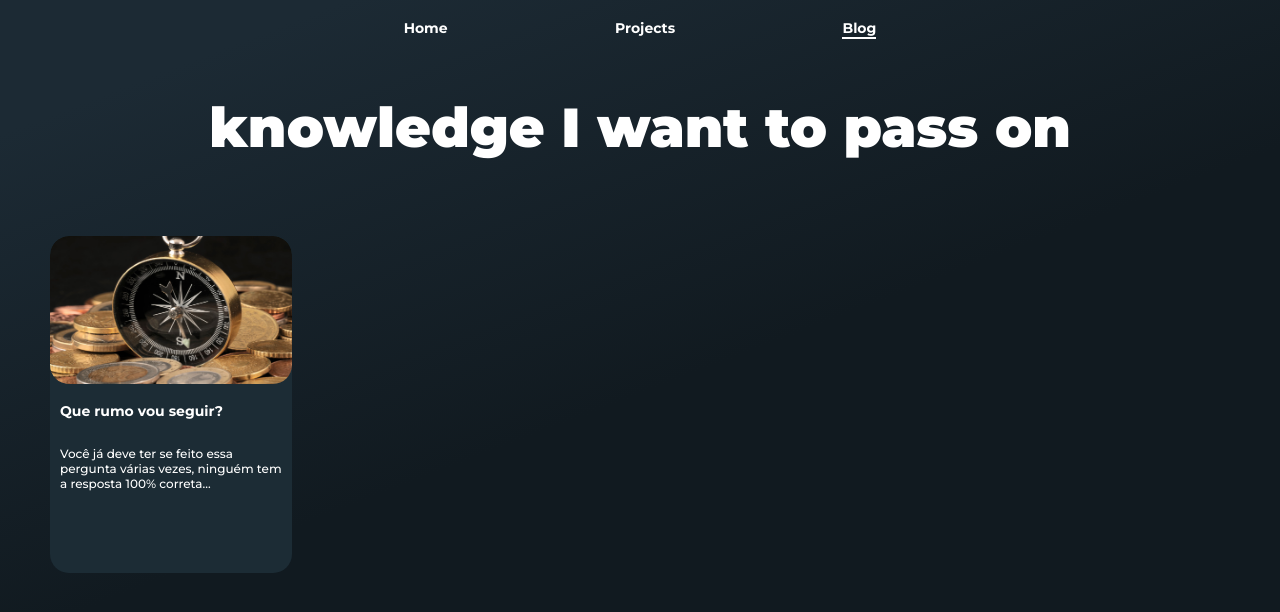
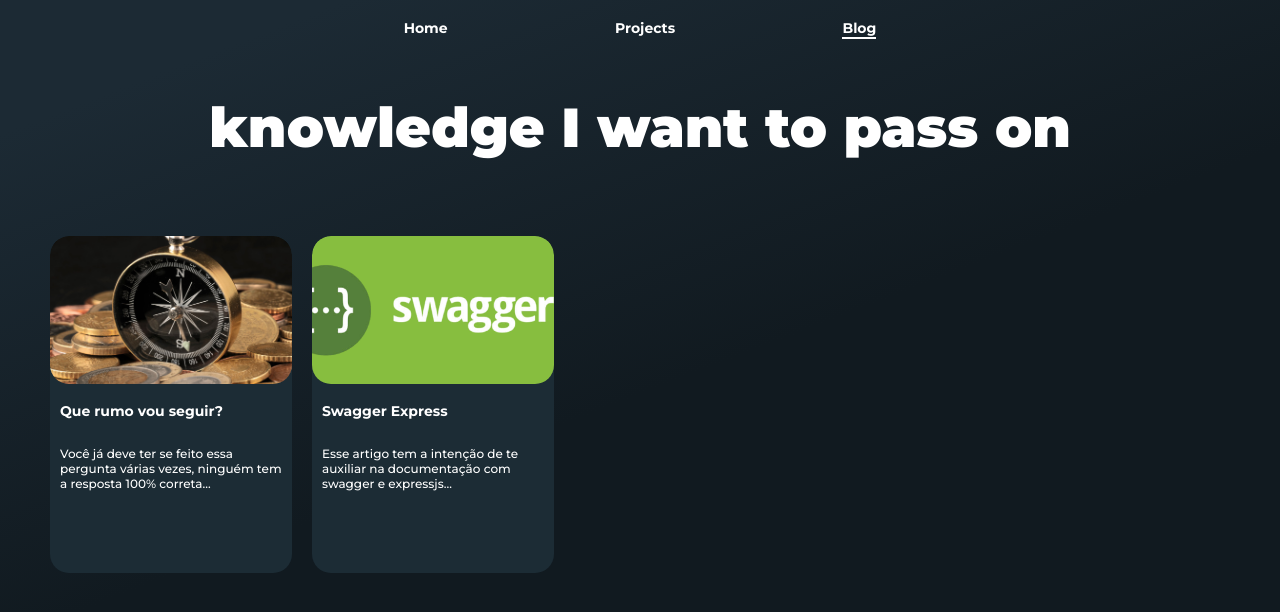
Before and after one commit to Joao208/personal-website, a Next.js app: page /blog in a window 1280 px wide. Shown: the top 612 px of the page. Built offline with nearby package versions, Linux system fonts and the light colour scheme.

Commit message:
feat: adding swagger post

```diff
--- a/src/components/blog-page/styles.ts
+++ b/src/components/blog-page/styles.ts
@@ -46,6 +46,12 @@ export const ContainerMarkdown = styled.div`
   flex-flow: column;
   display: flex;
 
+  * {
+    @media (color) {
+      background: transparent !important;
+    }
+  }
+
   a {
     color: rgb(176, 251, 188);
     text-decoration: underline;
--- a/src/components/blog/styles.ts
+++ b/src/components/blog/styles.ts
@@ -75,9 +75,7 @@ export const CardImage = styled.img`
   width: 100%;
   border-radius: 19px;
 
-  @media (max-width: 544px) {
-    object-fit: cover;
-  }
+  object-fit: cover;
 `
 
 export const FlexWrapper = styled.div`
--- a/src/constants/posts.ts
+++ b/src/constants/posts.ts
@@ -5,6 +5,12 @@ export const posts = [
       'Você já deve ter se feito essa pergunta várias vezes, ninguém tem a resposta 100% correta, mas sempre tem dicas, segue umas abaixo 👇',
     description: 'Você já deve ter se feito essa pergunta várias vezes, ninguém tem a resposta 100% correta...',
     createdAt: new Date('2021-11-28'),
+  },
+  {
+    title: 'Swagger Express',
+    subtitle: 'Como usar express em seu aplicativo expressjs',
+    description: 'Esse artigo tem a intenção de te auxiliar na documentação com swagger e expressjs...',
+    createdAt: new Date('2021-11-29'),
   },
 ] as Array<{ title: string; description: string; markdown: string; subtitle: string; createdAt: Date }>
 
@@ -32,4 +38,161 @@ E aí mais algumas dicas:
 
 * Sempre dá pra usar soluções como o financiamento de cursos, para isso temos empresas como: [Provi](https://provi.com.br)
 `,
+  `
+## O que é um Swagger?
+
+Você já deve ter visto sobre Swagger, Swagger é uma das ferramentas mais utilizadas para o desenvolvimento de OpenAPI Specification(OAS). Para documentações Swagger é uma ferramenta extremamente poderosa auxiliando desenvolvedores a documentar suas APIs de uma forma muito simples, Swagger consegue ler a estrutura e criar documentações automaticamente, e também fazer o oposto, lendo uma documentação e criando uma API.
+
+Você pode gerar especificações como: operações da API, parâmetros da API, retorno, Autorizações necessárias manualmente, bem como gerar automaticamente através de comentários no código.
+
+Documentação [aqui](https://swagger.io/)
+
+E Hoje vamos ver como criar uma documentação através de comentários no código.
+
+Para começar vamos criar um projeto e iniciá-lo.
+
+~~~shell
+  mkdir swagger_app
+  cd swagger_app
+  yarn init -y
+~~~
+
+Após dar iniciar o projeto vamos criar a pasta source do projeto e vamos instalar as bibliotecas iniciais:
+
+~~~shell
+yarn add express cors http nodemon typescript @types/node ts-node express-promise-router @types/express @types/cors
+~~~
+
+E criamos o arquivo root do projeto, nesse caso index.ts , vamos criar então a configuração básica do express, como no exemplo:
+
+~~~ts
+import express from "express";
+import cors from "cors";
+import http from "http";
+
+import { routes } from "./routes/index";
+
+const port = 5000;
+
+const app = express();
+const server = http.createServer(app);
+
+app.use(cors());
+app.use(express.json({}));
+app.use(express.urlencoded({ extended: true }));
+app.use(routes);
+
+server.listen(port, () => {
+  console.log('We are live on \${port}/');
+  console.log('Environment: production');
+});
+~~~
+
+Nosso routes/index se parece com isso:
+
+~~~ts
+import Router from "express-promise-router";
+
+const routes = Router();
+
+routes.get("/users", (req, res) => {
+  return res.json("OK");
+});
+
+export { routes };
+~~~
+
+Vamos criar os scripts para rodar o projeto
+
+~~~json
+"scripts": {
+  "dev": "nodemon src/index.ts"
+},
+~~~
+
+## Configurando swagger
+
+Adicionando as bibliotecas necessárias
+
+~~~shell
+yarn add swagger-jsdoc swagger-ui-express @types/swagger-jsdoc @types/swagger-ui-express
+~~~
+
+Com isso vamos inserir a configuração do swagger no root do projeto, vamos importar as duas bibliotecas que baixamos
+
+~~~ts
+import swaggerUI from "swagger-ui-express";
+import swaggerJsDocs from "swagger-jsdoc";
+~~~
+
+E então adicionar as seguintes linhas:
+
+~~~ts
+const options = {
+  definition: {
+    openapi: "3.0.0",
+    info: {
+      title: "Library API",
+      version: "1.0.0",
+      description: "Api documentation",
+    },
+    servers: [{ url: "https://localhost:5000" }],
+  },
+  apis: ["src/routes/*.ts"],
+};
+
+const specs = swaggerJsDocs(options);
+
+app.use("/docs", swaggerUI.serve, swaggerUI.setup(specs));
+~~~
+
+Agora rode o projeto e acesse [http://localhost:5000/docs](http://localhost:5000/docs), dessa forma você vai ver a tela inicial do swagger que é construído automaticamente
+
+Vamos então criar o nosso primeiro schema dentro de routes/index
+
+~~~ts
+/**
+ * @swagger
+ * components:
+ *   schemas:
+ *     User:
+ *       type: object
+ *       required:
+ *         - fullName
+ *       properties:
+ *         id:
+ *           type: string
+ *           description: The auto-generated id of the user
+ *         fullName:
+ *           type: string
+ *           description: The name of user
+ *       example:
+ *         id: 60ff3fe25a1209001eadefb5
+ *         fullName: Alexander K. Dewdney
+ */
+~~~
+
+Após isso já aparece os schemas que você criou, e então vamos finalmente documentar a nossa rota, adicionando as linhas
+
+~~~ts
+/**
+ * @swagger
+ * /users:
+ *   get:
+ *     summary: Return ok
+ *     tags: [User]
+ *     responses:
+ *       200:
+ *         description: Return ok
+ *         content:
+ *           application/json:
+ *             schema:
+ *               type: string
+ *               items:
+ *                "OK"
+ */
+~~~
+
+Dessa forma sua primeira rota foi documentada e prontinho, sua primeira documentação com swagger foi feita.
+`,
 ] as Array<string>
```
Also changed, not shown: public/blogCards/blogCard2.png.
